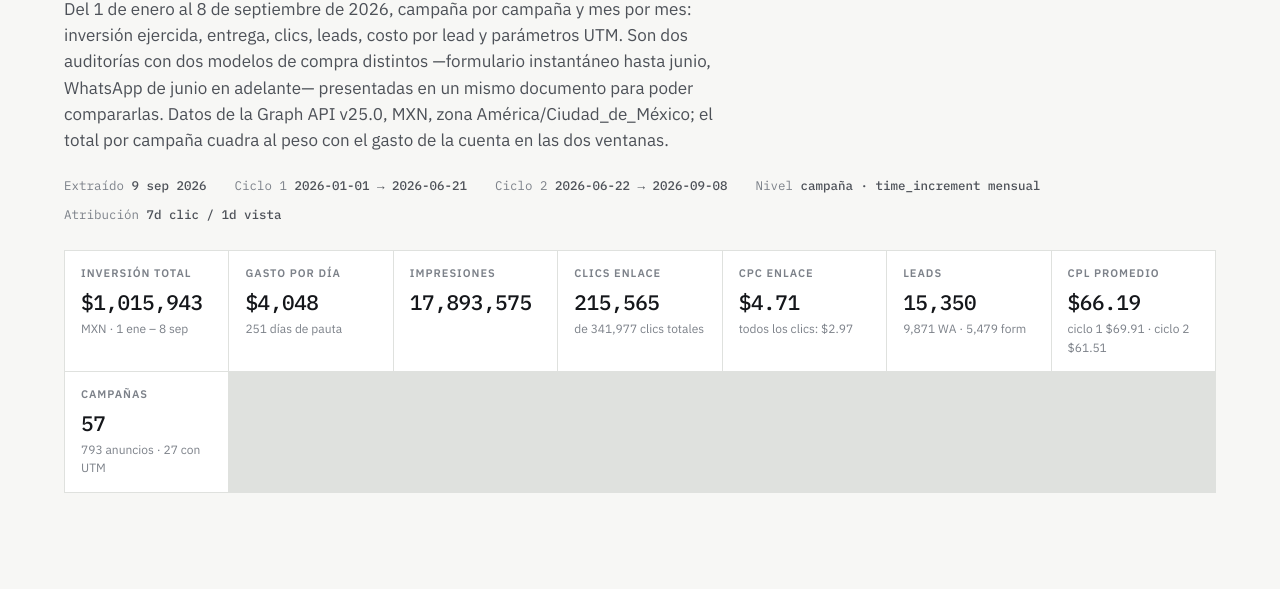
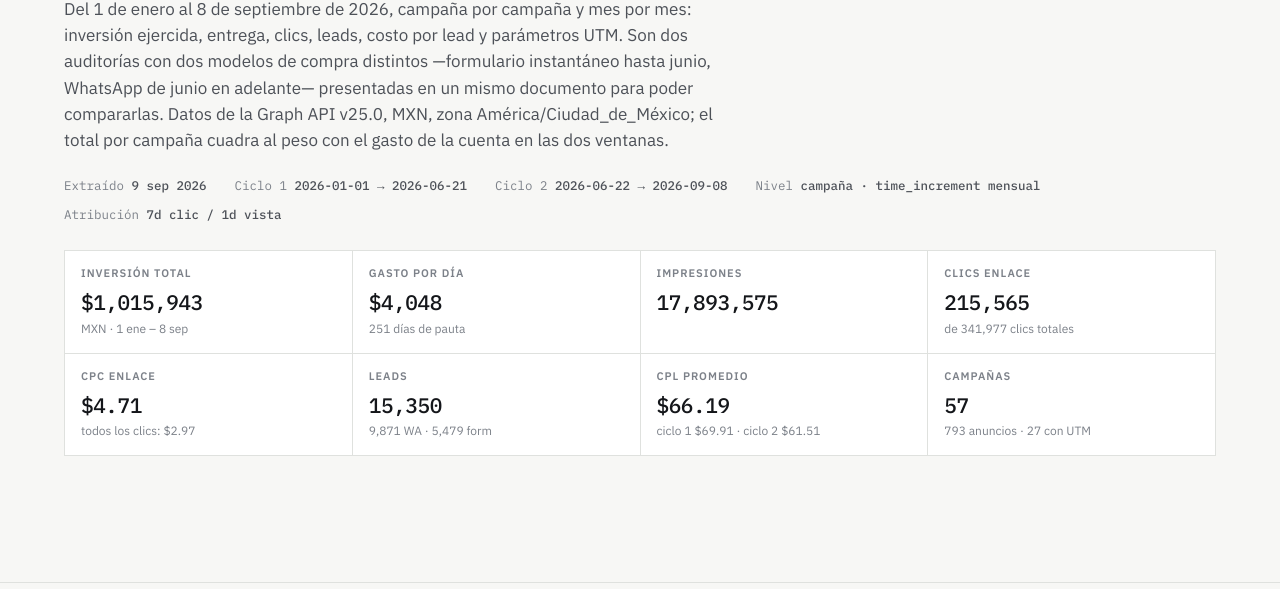
Before and after one commit to jgarcia-wq/consolas, a plain HTML site: page udf-auditoria-meta-1160323cec12/index.html in a window 1280 px wide. Shown: the part 137-726 px from the top of the page. Drawn offline with Linux system fonts and the light colour scheme.

Commit message:
Auditoria UDF: rejilla de KPIs en 4 columnas
Con auto-fit la ultima tarjeta quedaba sola en su renglon.

Co-Authored-By: Claude Opus 5 <noreply@anthropic.com>

```diff
--- a/udf-auditoria-meta-1160323cec12/index.html
+++ b/udf-auditoria-meta-1160323cec12/index.html
@@ -65,7 +65,8 @@ section{padding-top:44px; scroll-margin-top:56px;}
 .sec-head{display:flex; align-items:baseline; gap:14px; flex-wrap:wrap; border-bottom:2px solid var(--ink); padding-bottom:8px; margin-bottom:20px;}
 .sec-head .note{font-size:13px; color:var(--ink-3); font-family:"IBM Plex Mono",monospace;}
 /* KPI strip */
-.kpis{display:grid; grid-template-columns:repeat(auto-fit,minmax(150px,1fr)); gap:1px; background:var(--rule); border:1px solid var(--rule); margin:26px 0 0;}
+.kpis{display:grid; grid-template-columns:repeat(2,1fr); gap:1px; background:var(--rule); border:1px solid var(--rule); margin:26px 0 0;}
+@media (min-width:620px){.kpis{grid-template-columns:repeat(4,1fr);}}
 .kpi{background:var(--sheet); padding:14px 16px;}
 .kpi .k{font-size:11px; letter-spacing:.09em; text-transform:uppercase; color:var(--ink-3); font-weight:600;}
 .kpi .v{font-family:"IBM Plex Mono",monospace; font-size:21px; font-weight:500; letter-spacing:-.02em; margin-top:4px; font-variant-numeric:tabular-nums;}
```
